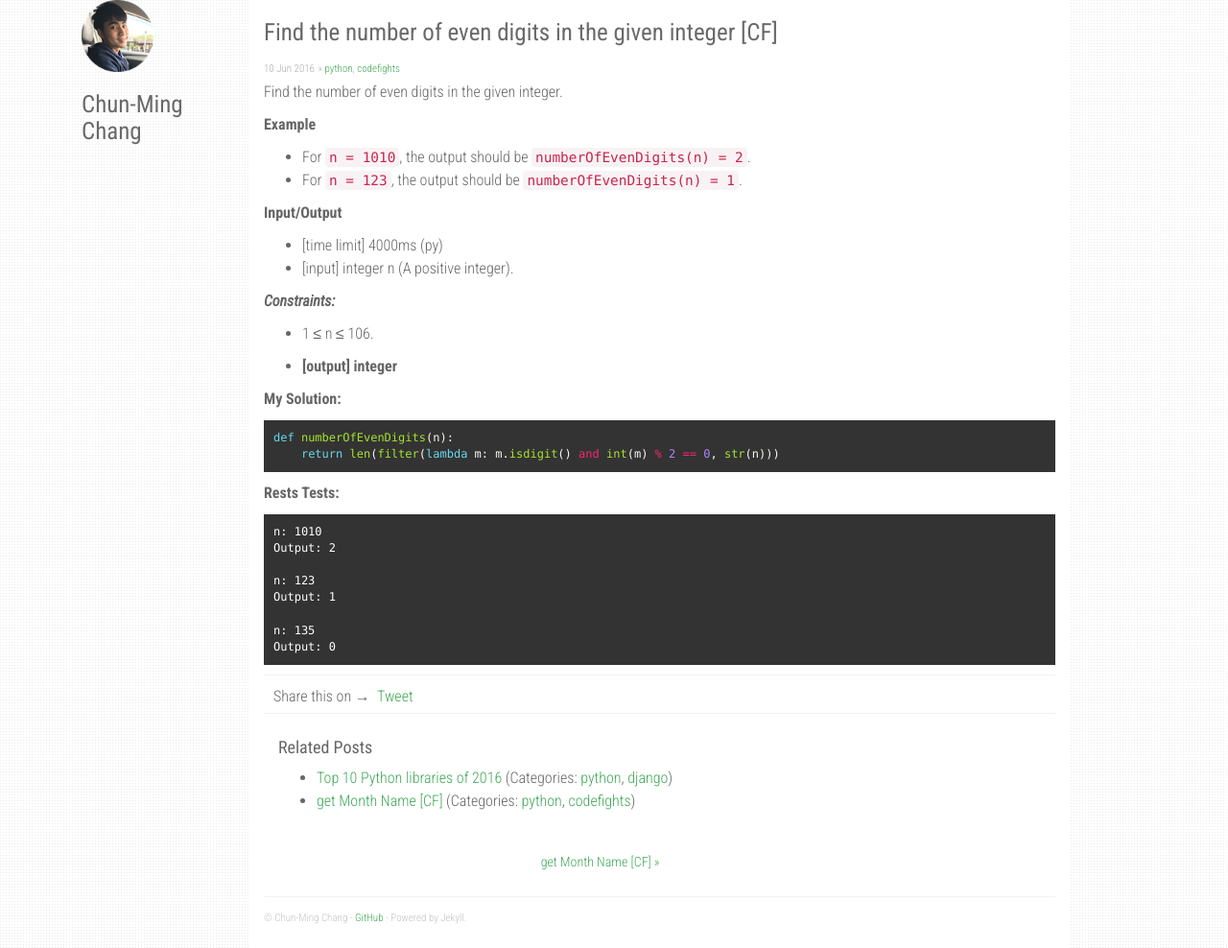
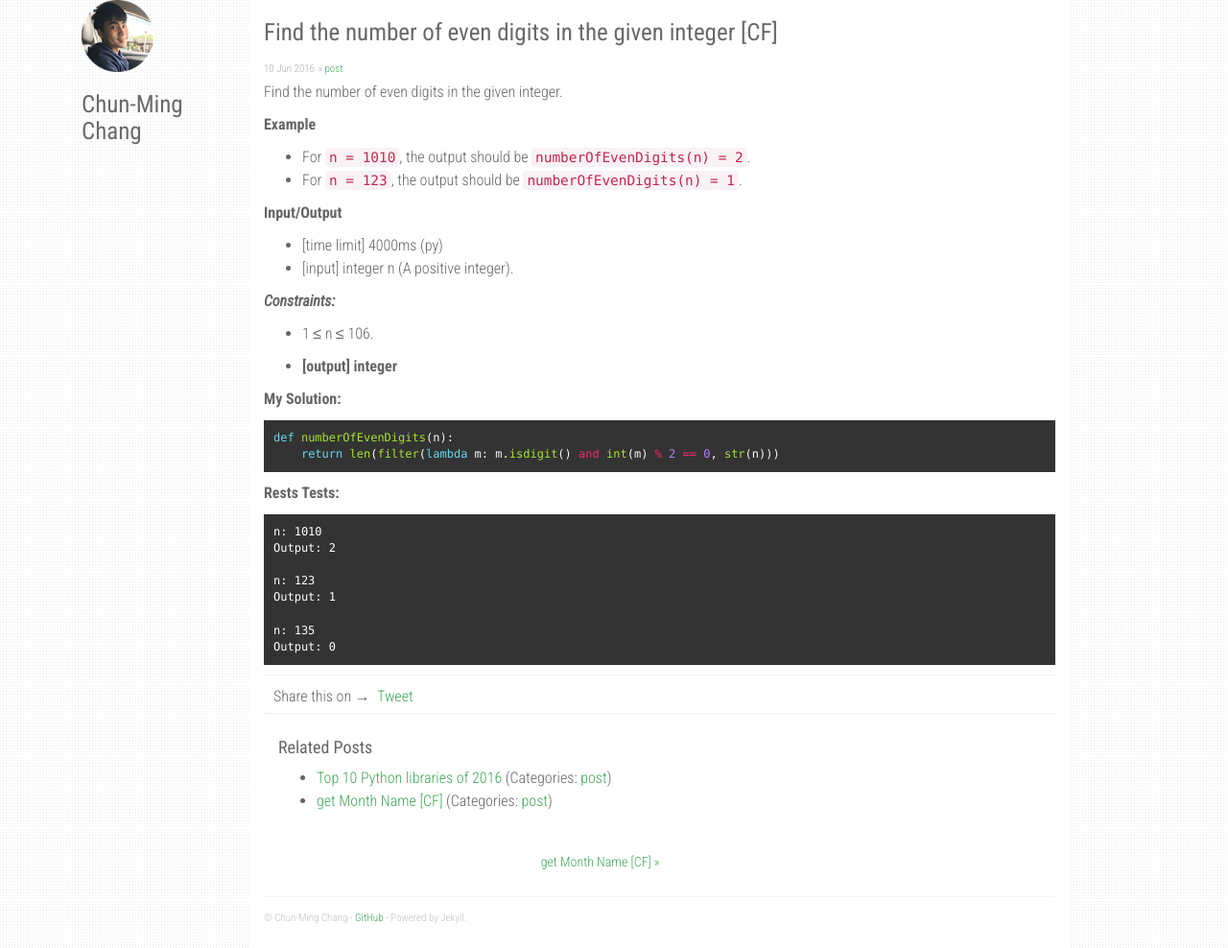
Before and after one commit to twcmchang/post, a Jekyll site: the page built from _posts/2016-06-11-find-the-number-of-even-digits-in-the-given-integer-cf.md, in a window 1280 px wide. Shown: the whole page at 96% size. Built offline with Jekyll 4.4.1, drawn with Linux system fonts in a browser that asks for light colours; nearby versions of some CDN libraries; comment, search, counter and statistics services are not loaded.

Commit message:
revise category

```diff
--- a/_posts/2016-06-11-find-the-number-of-even-digits-in-the-given-integer-cf.md
+++ b/_posts/2016-06-11-find-the-number-of-even-digits-in-the-given-integer-cf.md
@@ -2,7 +2,7 @@
 layout: post
 title:  "Find the number of even digits in the given integer [CF]"
 date:   2016-06-11 03:39:03 +0700
-categories: [python, codefights]
+categories: [post]
 ---
 
 Find the number of even digits in the given integer.
--- a/_posts/2016-06-11-get-month-name-cf.md
+++ b/_posts/2016-06-11-get-month-name-cf.md
@@ -2,7 +2,7 @@
 layout: post
 title:  "get Month Name [CF]"
 date:   2016-06-11 03:43:45 +0700
-categories: [python, codefights]
+categories: [post]
 ---
 
 Map the given integer to a month.
--- a/_posts/2016-12-29-top-10-python-libraries-of-2016.md
+++ b/_posts/2016-12-29-top-10-python-libraries-of-2016.md
@@ -2,7 +2,7 @@
 layout: post
 title:  "Top 10 Python libraries of 2016"
 date:   2016-12-29 18:34:10 +0700
-categories: [python, django]
+categories: [post]
 ---
 
 Last year, we did a recap with what we thought were the [best Python libraries of 2015](https://tryolabs.com/blog/2015/12/15/top-10-python-libraries-of-2015/), which was widely shared within the Python community (see post in[r/Python](https://www.reddit.com/r/Python/comments/3wyiuv/top_10_python_libraries_of_2015/)). A year has gone by, and again it is time to give due credit for the awesome work that has been done by the **open source community** this year.
```
